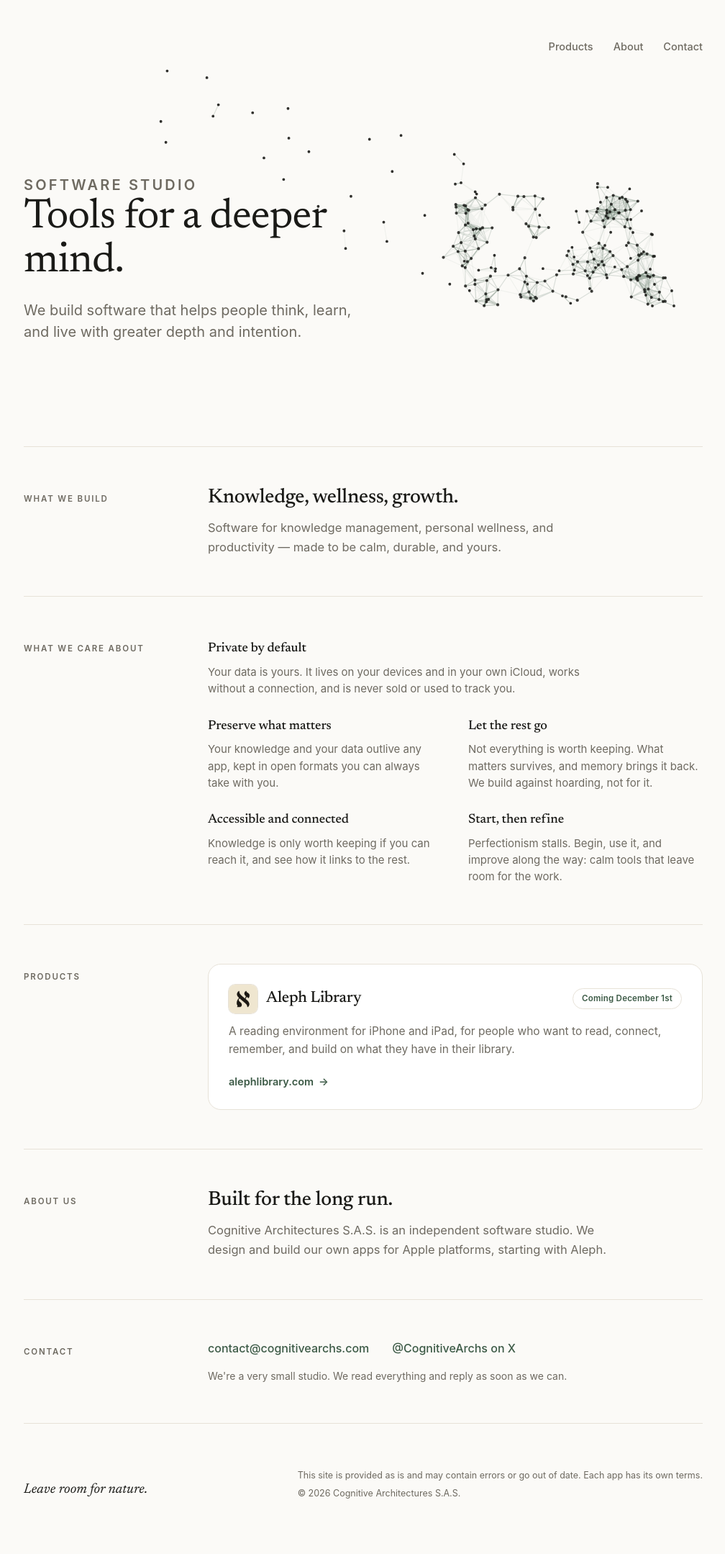
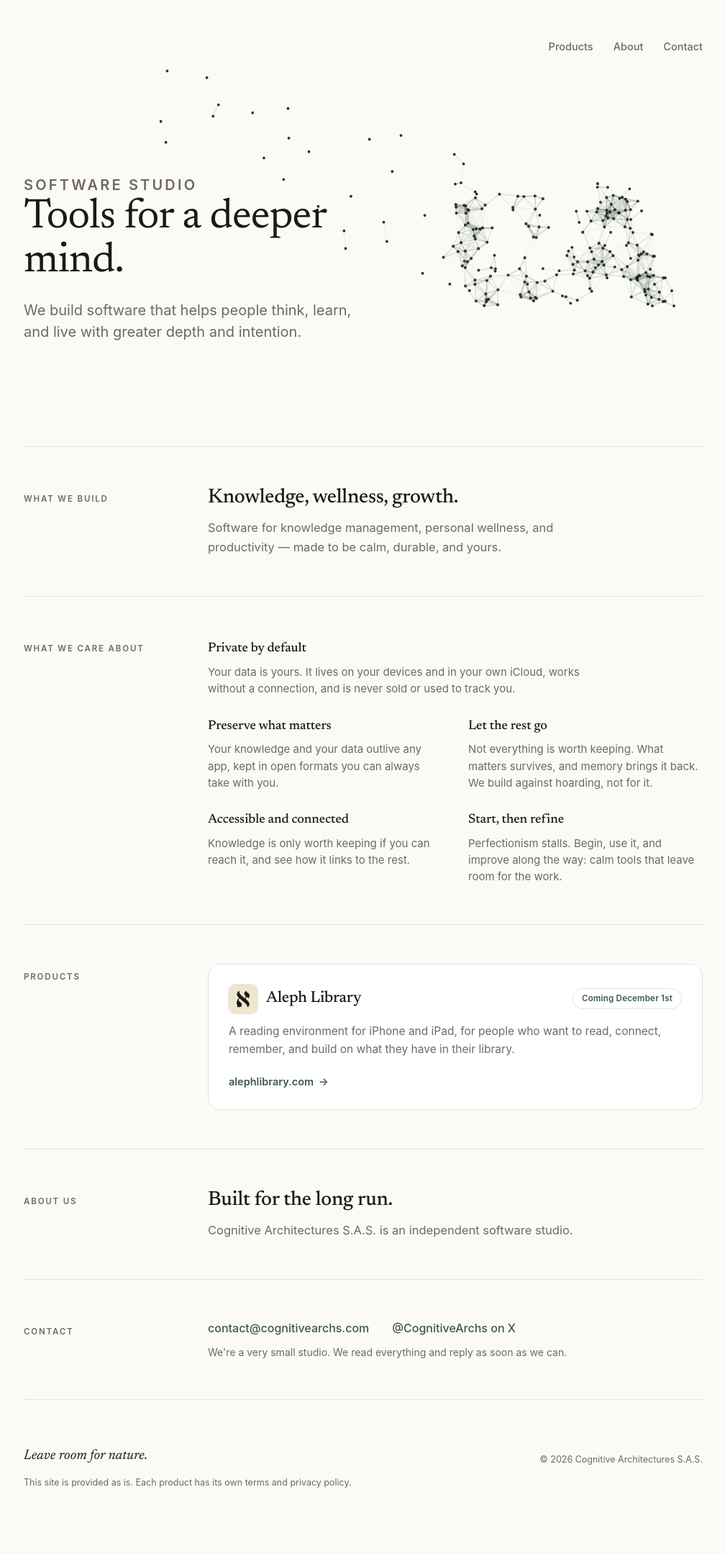
Before and after one commit to CognitiveArchitectures/cognitivearchitectures.github.io, a Jekyll site: the page built from index.html, in a window 1280 px wide. Shown: the whole page at 72% size, without its empty margins (135-1143 px from the left). Built offline with Jekyll 4.4.1, drawn with Linux system fonts in a browser that asks for light colours.

Commit message:
sitio: About ya no limita la empresa a apps de Apple; aviso legal sin «errores» y por producto; pie y contacto mejor acomodados
Co-Authored-By: Claude Opus 5.5 <noreply@anthropic.com>

```diff
--- a/_layouts/default.html
+++ b/_layouts/default.html
@@ -136,7 +136,7 @@
   /* Contact: correo y X en una fila; en teléfono, uno debajo del otro */
   .contact .links{ display:flex; flex-wrap:wrap; gap:8px 32px; font-size:16px; }
   .contact a{ font-weight:500; }
-  .contact .nota{ flex-basis:100%; margin:6px 0 0; font-size:14px; color:var(--muted); }
+  .contact .nota{ flex-basis:100%; margin:0; font-size:14px; color:var(--muted); }
   @media (max-width:560px){ .contact .links{ flex-direction:column; gap:6px; } }
 
   /* Computadora: más ancho y cada sección en dos columnas (etiqueta | contenido) */
@@ -155,7 +155,7 @@
           display:flex; align-items:flex-end; justify-content:space-between; gap:20px; flex-wrap:wrap; }
   footer .nature{ font-family:var(--serif); font-style:italic; font-size:19px; color:var(--ink); margin:0; }
   footer small{ color:var(--muted); font-size:12.5px; }
-  footer .legal{ display:flex; flex-direction:column; gap:4px; }
+  footer .legal{ flex-basis:100%; margin-top:-8px; }
   </style>
 </head>
 <body>
--- a/index.html
+++ b/index.html
@@ -105,7 +105,7 @@ description: A software studio building tools that help people think, learn, and
     <p class="eyebrow">About us</p>
     <div class="body">
       <h2>Built for the long run.</h2>
-      <p class="lead">Cognitive Architectures S.A.S. is an independent software studio. We design and build our own apps for Apple platforms, starting with Aleph.</p>
+      <p class="lead">Cognitive Architectures S.A.S. is an independent software studio.</p>
     </div>
   </section>
 
@@ -120,10 +120,8 @@ description: A software studio building tools that help people think, learn, and
 
   <footer>
     <p class="nature">Leave room for nature.</p>
-    <div class="legal">
-      <small>This site is provided as is and may contain errors or go out of date. Each app has its own terms.</small>
-      <small>© 2026 Cognitive Architectures S.A.S.</small>
-    </div>
+    <small>© 2026 Cognitive Architectures S.A.S.</small>
+    <small class="legal">This site is provided as is. Each product has its own terms and privacy policy.</small>
   </footer>
 
 </div>
```
